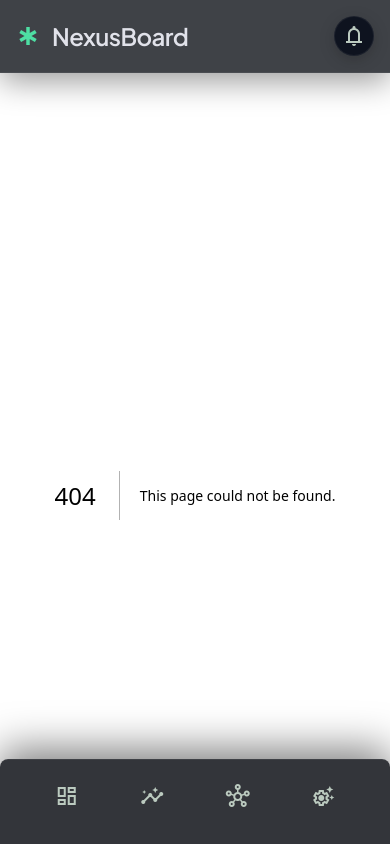
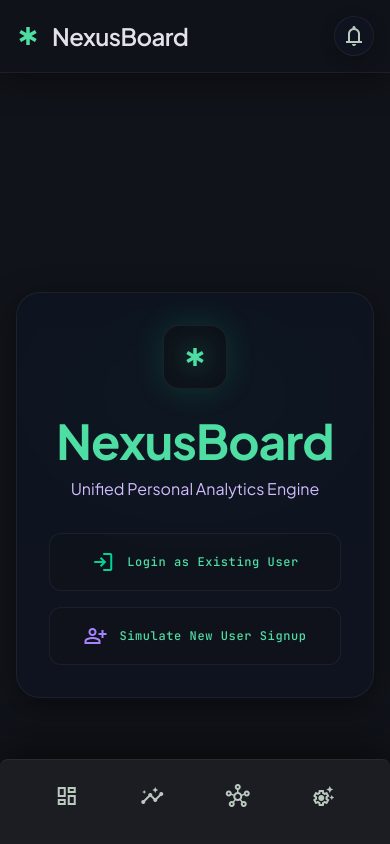
Before and after one commit to ramesh903566/NexusBoard, a Next.js app in the folder frontend/: page /auth in a window 390 px wide. Before the commit this address had no page. Built offline with nearby package versions, Linux system fonts and the light colour scheme.

Commit message:
feat(frontend): implement auth routing guards, onboarding gateway, and tablet dock

```diff
--- /dev/null
+++ b/frontend/app/auth/page.tsx
@@ -0,0 +1,55 @@
+"use client";
+
+import { useAuth } from "@/components/AuthProvider";
+import { useState } from "react";
+
+export default function AuthPage() {
+  const { login } = useAuth();
+  const [isLoading, setIsLoading] = useState(false);
+
+  const handleSimulatedLogin = (isNewUser: boolean) => {
+    setIsLoading(true);
+    // Simulate an API call
+    setTimeout(() => {
+      login("mock_jwt_token_12345", isNewUser);
+    }, 800);
+  };
+
+  return (
+    <div className="min-h-screen bg-surface flex flex-col items-center justify-center p-4">
+      <div className="bento-card max-w-md w-full relative overflow-hidden">
+        {/* Glow overlay */}
+        <div className="absolute top-0 left-1/2 -translate-x-1/2 w-full h-1/2 bg-glow-emerald rounded-full opacity-20 blur-[80px] pointer-events-none" />
+
+        <div className="relative z-10 flex flex-col items-center text-center">
+          <div className="w-16 h-16 rounded-2xl bg-surface/80 border border-stroke-glass flex items-center justify-center mb-6 shadow-[0_0_30px_rgba(16,185,129,0.2)]">
+            <span className="material-symbols-outlined text-4xl text-primary neon-glow">emergency</span>
+          </div>
+
+          <h1 className="font-headline-xl text-primary mb-2">NexusBoard</h1>
+          <p className="font-body text-secondary mb-8">Unified Personal Analytics Engine</p>
+
+          <div className="w-full space-y-4">
+            <button
+              onClick={() => handleSimulatedLogin(false)}
+              disabled={isLoading}
+              className="w-full py-4 rounded-xl bg-surface/50 border border-stroke-glass text-primary font-label-mono hover:bg-surface transition-colors flex items-center justify-center gap-3 group"
+            >
+              <span className="material-symbols-outlined text-emerald-400 group-hover:text-emerald-300">login</span>
+              {isLoading ? "Authenticating..." : "Login as Existing User"}
+            </button>
+
+            <button
+              onClick={() => handleSimulatedLogin(true)}
+              disabled={isLoading}
+              className="w-full py-4 rounded-xl bg-surface/50 border border-stroke-glass text-primary font-label-mono hover:bg-surface transition-colors flex items-center justify-center gap-3 group"
+            >
+              <span className="material-symbols-outlined text-violet-400 group-hover:text-violet-300">person_add</span>
+              {isLoading ? "Provisioning..." : "Simulate New User Signup"}
+            </button>
+          </div>
+        </div>
+      </div>
+    </div>
+  );
+}
--- a/frontend/app/layout.tsx
+++ b/frontend/app/layout.tsx
@@ -3,6 +3,7 @@ import { Plus_Jakarta_Sans, JetBrains_Mono } from "next/font/google";
 import { NavigationDrawer } from "@/components/NavigationDrawer";
 import { TopAppBar } from "@/components/TopAppBar";
 import { BottomNavBar } from "@/components/BottomNavBar";
+import AuthProvider from "@/components/AuthProvider";
 import "./globals.css";
 
 const plusJakarta = Plus_Jakarta_Sans({
@@ -40,6 +41,7 @@ export default function RootLayout({
         />
       </head>
       <body className="bg-background text-on-surface font-sans antialiased h-screen overflow-hidden flex">
+        <AuthProvider>
           {/* Desktop Sidebar */}
           <NavigationDrawer />
 
@@ -53,6 +55,7 @@ export default function RootLayout({
 
           {/* Mobile Bottom Nav */}
           <BottomNavBar />
+        </AuthProvider>
       </body>
     </html>
   );
--- /dev/null
+++ b/frontend/app/onboarding/page.tsx
@@ -0,0 +1,55 @@
+"use client";
+
+import { useAuth } from "@/components/AuthProvider";
+import { useRouter } from "next/navigation";
+import Cookies from "js-cookie";
+
+export default function OnboardingPage() {
+  const router = useRouter();
+
+  const completeOnboarding = () => {
+    // Clear new user flag and route to dashboard
+    Cookies.remove('is_new_user');
+    router.replace('/dashboard/overview');
+  };
+
+  return (
+    <div className="min-h-screen bg-surface flex flex-col items-center justify-center p-4">
+      <div className="bento-card max-w-2xl w-full relative overflow-hidden p-12">
+        <div className="absolute -top-20 -right-20 w-64 h-64 bg-glow-violet rounded-full opacity-20 blur-[100px] pointer-events-none" />
+
+        <div className="relative z-10">
+          <h1 className="font-headline-xl text-primary mb-4">Initialization Sequence</h1>
+          <p className="font-body text-secondary mb-8 text-lg">
+            Welcome to NexusBoard. Before deploying your personalized metrics matrix, we need to calibrate your data streams.
+          </p>
+
+          <div className="space-y-4 mb-12">
+            {[
+              { id: 1, text: "Configure GitHub webhook listener", active: true },
+              { id: 2, text: "Authenticate LinkedIn OAuth payload", active: false },
+              { id: 3, text: "Establish LeetCode GraphQL bridge", active: false }
+            ].map(step => (
+              <div key={step.id} className="flex items-center gap-4 p-4 rounded-xl border border-stroke-glass bg-surface/30">
+                <div className={`w-8 h-8 rounded-full flex items-center justify-center font-label-mono ${step.active ? 'bg-emerald-500/20 text-emerald-400 border border-emerald-500/50' : 'bg-surface/50 text-tertiary'}`}>
+                  {step.id}
+                </div>
+                <span className={`font-body ${step.active ? 'text-primary' : 'text-secondary'}`}>{step.text}</span>
+              </div>
+            ))}
+          </div>
+
+          <div className="flex justify-end">
+            <button
+              onClick={completeOnboarding}
+              className="px-8 py-4 rounded-xl bg-primary text-surface font-label-caps hover:opacity-90 transition-opacity flex items-center gap-2 shadow-[0_0_20px_rgba(255,255,255,0.2)]"
+            >
+              Skip & Initialize Matrix
+              <span className="material-symbols-outlined text-lg">arrow_forward</span>
+            </button>
+          </div>
+        </div>
+      </div>
+    </div>
+  );
+}
--- /dev/null
+++ b/frontend/components/AuthProvider.tsx
@@ -0,0 +1,78 @@
+"use client";
+
+import React, { createContext, useContext, useEffect, useState } from 'react';
+import { useRouter, usePathname } from 'next/navigation';
+import Cookies from 'js-cookie';
+
+interface AuthContextType {
+  isAuthenticated: boolean;
+  login: (token: string, isNewUser?: boolean) => void;
+  logout: () => void;
+}
+
+const AuthContext = createContext<AuthContextType>({
+  isAuthenticated: false,
+  login: () => {},
+  logout: () => {},
+});
+
+export const useAuth = () => useContext(AuthContext);
+
+export default function AuthProvider({ children }: { children: React.ReactNode }) {
+  const router = useRouter();
+  const pathname = usePathname();
+  const [isAuthenticated, setIsAuthenticated] = useState<boolean>(false);
+
+  useEffect(() => {
+    // Check initial state
+    const token = Cookies.get('nexus_session');
+    setIsAuthenticated(!!token);
+
+    // Setup global fetch interceptor to catch 401s
+    const originalFetch = window.fetch;
+    window.fetch = async (...args) => {
+      const response = await originalFetch(...args);
+      if (response.status === 401) {
+        logout();
+      }
+      return response;
+    };
+
+    return () => {
+      window.fetch = originalFetch; // Restore on unmount
+    };
+  }, []);
+
+  const login = (token: string, isNewUser: boolean = false) => {
+    Cookies.set('nexus_session', token, { expires: 1 }); // 1 day
+    if (isNewUser) {
+      Cookies.set('is_new_user', 'true', { expires: 1 });
+    } else {
+      Cookies.remove('is_new_user');
+    }
+    setIsAuthenticated(true);
+
+    if (isNewUser) {
+      router.replace('/onboarding');
+    } else {
+      router.replace('/dashboard/overview');
+    }
+  };
+
+  const logout = () => {
+    Cookies.remove('nexus_session');
+    Cookies.remove('is_new_user');
+    setIsAuthenticated(false);
+
+    // Only redirect if we are in a protected area to avoid loops
+    if (pathname?.startsWith('/dashboard') || pathname?.startsWith('/onboarding') || pathname?.startsWith('/settings')) {
+      router.replace('/auth');
+    }
+  };
+
+  return (
+    <AuthContext.Provider value={{ isAuthenticated, login, logout }}>
+      {children}
+    </AuthContext.Provider>
+  );
+}
--- a/frontend/components/NavigationDrawer.tsx
+++ b/frontend/components/NavigationDrawer.tsx
@@ -30,15 +30,15 @@ export function NavigationDrawer() {
   const pathname = usePathname();
 
   return (
-    <aside className="hidden md:flex flex-col h-full w-80 rounded-r-lg border-r border-stroke-glass shadow-2xl bg-surface-container-low py-8 gap-[var(--spacing-grid-unit)] z-40 shrink-0 transition-all duration-300">
+    <aside className="hidden md:flex flex-col h-full md:w-20 lg:w-80 rounded-r-lg border-r border-stroke-glass shadow-2xl bg-surface-container-low py-8 gap-[var(--spacing-grid-unit)] z-40 shrink-0 transition-all duration-300">
       {/* Profile Header */}
-      <div className="px-6 mb-8 flex items-center gap-4">
+      <div className="px-4 lg:px-6 mb-8 flex items-center justify-center lg:justify-start gap-4">
         <div className="w-12 h-12 rounded-full border border-stroke-glass overflow-hidden shrink-0 relative bg-surface-container flex items-center justify-center">
           <span className="material-symbols-outlined text-on-surface-variant text-2xl">
             person
           </span>
         </div>
-        <div className="flex flex-col overflow-hidden">
+        <div className="hidden lg:flex flex-col overflow-hidden">
           <h2 className="font-body-md font-semibold text-on-surface truncate">
             Nexus Executive
           </h2>
@@ -50,21 +50,22 @@ export function NavigationDrawer() {
       </div>
 
       {/* Navigation Links */}
-      <nav className="flex flex-col gap-2 px-2 flex-1">
+      <nav className="flex flex-col gap-2 px-2 flex-1 items-center lg:items-stretch">
         {navItems.map((item) => {
           const isActive = pathname === item.href;
           return (
             <Link
               key={item.href}
               href={item.href}
-              className={`flex items-center gap-4 px-4 py-3 rounded-lg transition-all font-body-md ${
+              title={item.label}
+              className={`flex items-center gap-4 px-4 py-3 rounded-lg transition-all font-body-md w-full justify-center lg:justify-start ${
                 isActive
-                  ? "text-primary bg-glow-emerald border-l-2 border-primary translate-x-1 shadow-[inset_0_0_20px_rgba(16,185,129,0.05)]"
+                  ? "text-primary bg-glow-emerald lg:border-l-2 border-primary lg:translate-x-1 shadow-[inset_0_0_20px_rgba(16,185,129,0.05)]"
                   : "text-on-surface-variant hover:bg-surface-variant/30 hover:text-on-surface group"
               }`}
             >
               <span
-                className={`material-symbols-outlined text-[20px] transition-colors ${
+                className={`material-symbols-outlined text-[24px] lg:text-[20px] transition-colors shrink-0 ${
                   isActive
                     ? "text-primary"
                     : "text-on-surface-variant group-hover:text-primary"
@@ -77,23 +78,24 @@ export function NavigationDrawer() {
               >
                 {item.icon}
               </span>
-              <span>{item.label}</span>
+              <span className="hidden lg:block whitespace-nowrap">{item.label}</span>
             </Link>
           );
         })}
       </nav>
 
       {/* Brand Footer */}
-      <div className="px-6 pt-6 border-t border-stroke-glass/50">
+      <div className="px-4 lg:px-6 pt-6 border-t border-stroke-glass/50 flex justify-center lg:justify-start">
         <div className="flex items-center gap-2">
           <span
-            className="material-symbols-outlined text-primary text-[20px]"
+            className="material-symbols-outlined text-primary text-[24px] lg:text-[20px]"
             style={{ fontVariationSettings: "'FILL' 1" }}
+            title="NEXUS_OS v9.4"
           >
             emergency
           </span>
-          <span className="font-label-mono text-primary tracking-widest">
-            NEXUS_OS v9.4
+          <span className="hidden lg:block font-label-mono text-primary tracking-widest whitespace-nowrap">
+            NEXUS_OS
           </span>
         </div>
       </div>
--- /dev/null
+++ b/frontend/middleware.ts
@@ -0,0 +1,49 @@
+import { NextResponse } from 'next/server';
+import type { NextRequest } from 'next/server';
+
+export function middleware(request: NextRequest) {
+  const token = request.cookies.get('nexus_session');
+  const { pathname } = request.nextUrl;
+
+  // 1. Root redirect logic
+  if (pathname === '/') {
+    if (token) {
+      return NextResponse.redirect(new URL('/dashboard/overview', request.url));
+    }
+    // Note: If no token, we'd normally render the landing page.
+    // For now, redirect to /auth since there's no marketing page built yet.
+    return NextResponse.redirect(new URL('/auth', request.url));
+  }
+
+  // 2. Protected Sub-Tree Guards
+  if (pathname.startsWith('/dashboard') || pathname.startsWith('/projects') || pathname.startsWith('/settings')) {
+    if (!token) {
+      return NextResponse.redirect(new URL('/auth', request.url));
+    }
+
+    // In a real scenario, we'd also check if user is_new_user from the token payload.
+    // For demonstration, if cookie has 'new_user=true', we route to onboarding.
+    const isNewUser = request.cookies.get('is_new_user');
+    if (isNewUser?.value === 'true') {
+      return NextResponse.redirect(new URL('/onboarding', request.url));
+    }
+  }
+
+  // 3. Onboarding Guard
+  if (pathname.startsWith('/onboarding')) {
+    if (!token) {
+      return NextResponse.redirect(new URL('/auth', request.url));
+    }
+    // If they aren't a new user, they shouldn't be here
+    const isNewUser = request.cookies.get('is_new_user');
+    if (isNewUser?.value !== 'true') {
+      return NextResponse.redirect(new URL('/dashboard/overview', request.url));
+    }
+  }
+
+  return NextResponse.next();
+}
+
+export const config = {
+  matcher: ['/', '/dashboard/:path*', '/projects/:path*', '/settings/:path*', '/onboarding'],
+};
--- a/frontend/package.json
+++ b/frontend/package.json
@@ -9,12 +9,15 @@
     "lint": "eslint"
   },
   "dependencies": {
+    "js-cookie": "^3.0.7",
     "next": "16.2.6",
     "react": "19.2.4",
-    "react-dom": "19.2.4"
+    "react-dom": "19.2.4",
+    "recharts": "^3.8.1"
   },
   "devDependencies": {
     "@tailwindcss/postcss": "^4",
+    "@types/js-cookie": "^3.0.6",
     "@types/node": "^20",
     "@types/react": "^19",
     "@types/react-dom": "^19",
```
Also changed, not shown: 1 other file (tests, documents, lock files or other folders). Lines whose indentation alone changed are shown as unchanged.
